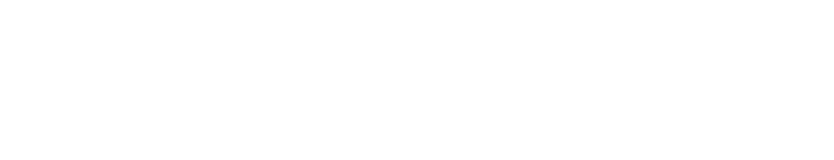
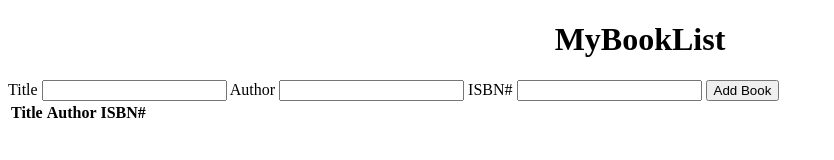
Before and after one commit to acciojob/book-list-mehak-garg, a website: page main.html in a window 1280 px wide. Shown: the whole page, without its empty margins (0-834 px from the left). Drawn offline with Linux system fonts and the light colour scheme.

Commit message:
created a submission

```diff
--- a/main.html
+++ b/main.html
@@ -8,6 +8,26 @@
 
 <body>
 	<!-- the entire body must be written by student -->
+	<h1><center>MyBookList</center></h1>
+	<div class="form-group">
+		<label for id="title">Title</label>
+		<input id="title" type="text">
+				<label for id="author">Author</label>
+		<input id="author" type="text">
+				<label for id="isbn">ISBN#</label>
+		<input id="isbn" type="text">
+		<button type="submit">Add Book</button>
+		<table class="table table-striped">
+			<thead>
+				<tr>
+					<th>Title</th>
+					<th>Author</th>
+					<th>ISBN#</th>
+				</tr>
+			</thead>
+			<tbody id="book-list">
+
+			</tbody>
     <script type="text/javascript" src="./script.js">
 </script>
 
```
